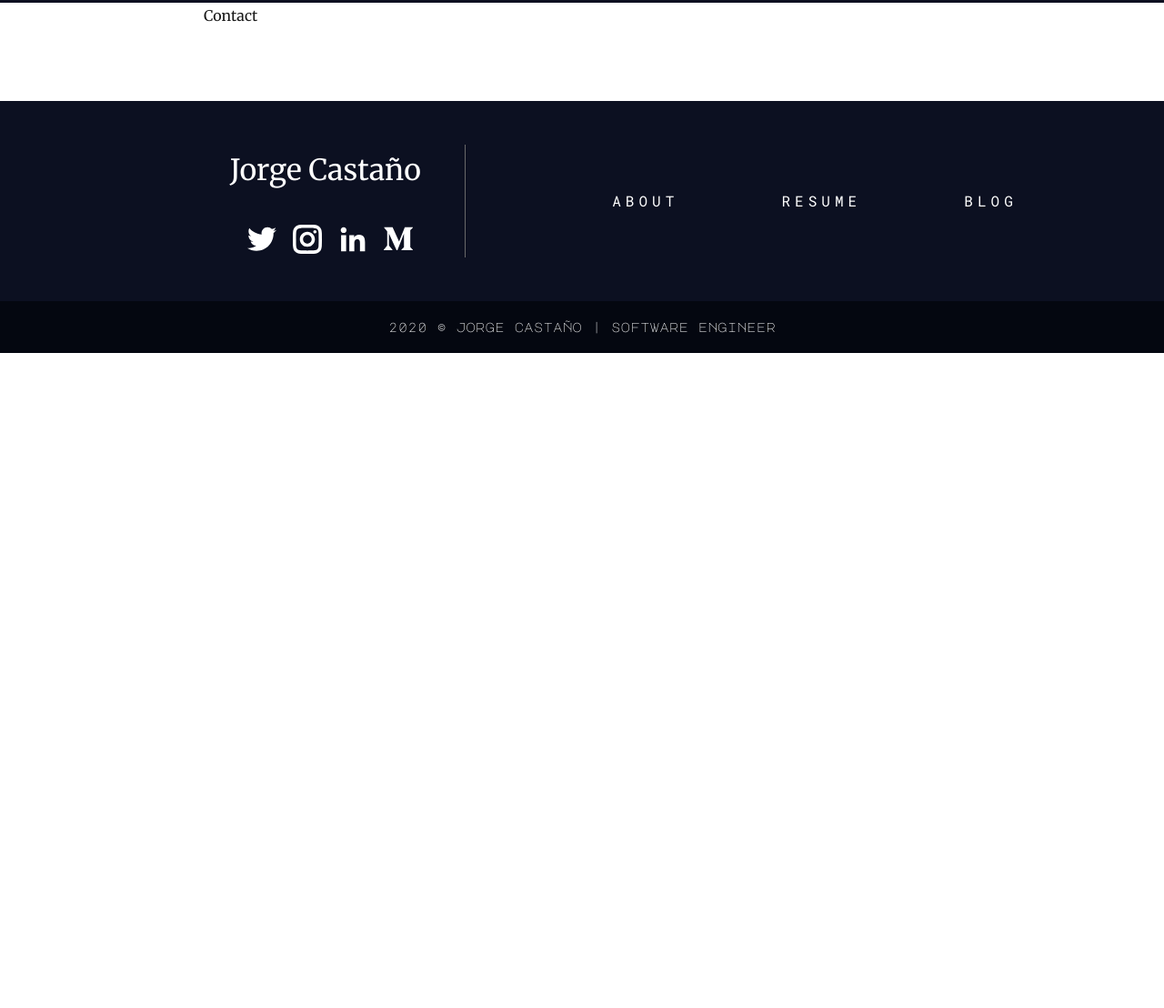
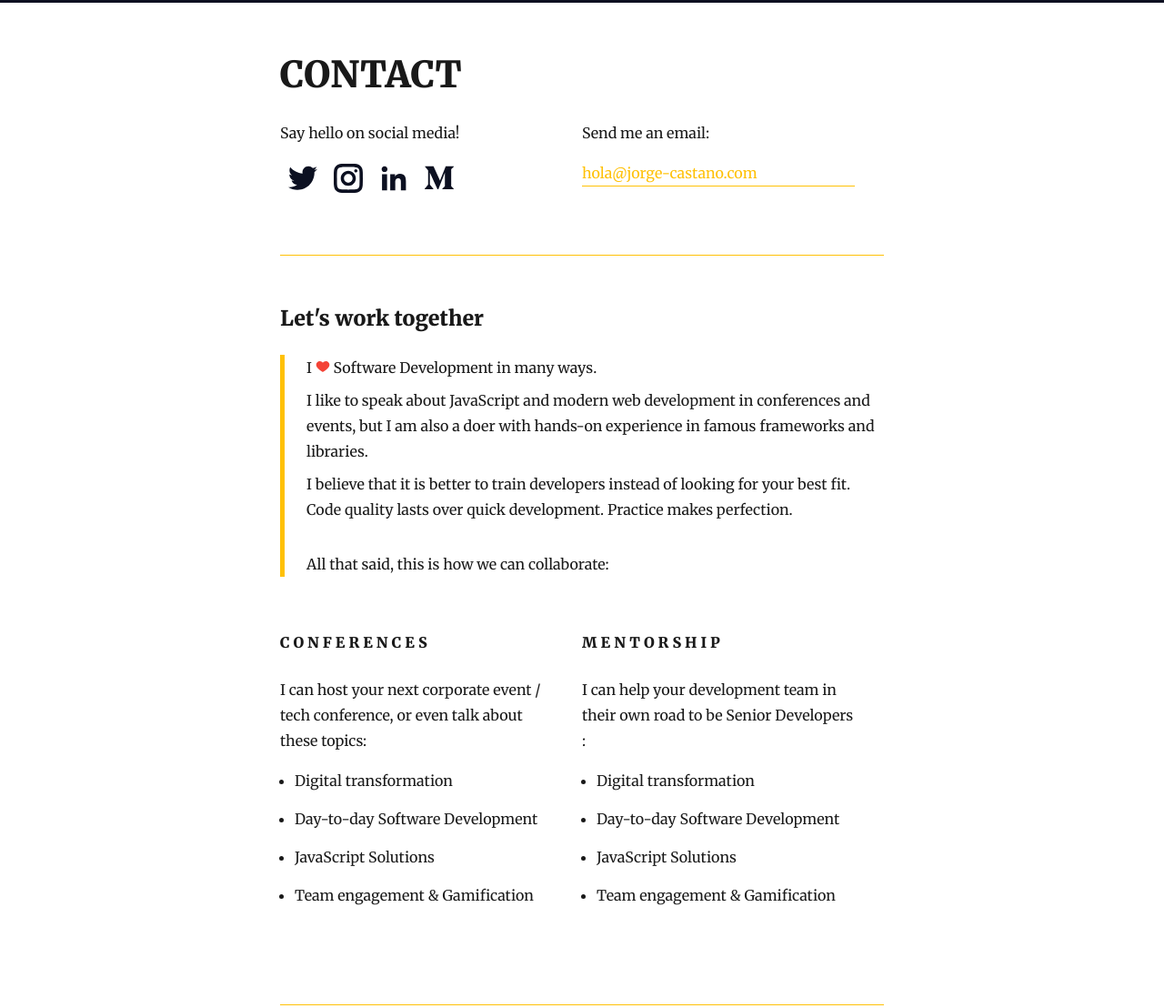
Before and after one commit to HungryElevator/hungryelevator.github.io, a Gatsby site: page /contact in a window 1280 px wide. Shown: the part 77-1185 px from the top of the page at 91% size. Before the commit the page ends 800 px from the top, so only its background shows below. Built offline with nearby package versions, Linux system fonts and the light colour scheme; Gatsby itself is replaced by a stand-in of ours; some packages are replaced by stand-ins of ours.

Commit message:
contact page, first draft

```diff
--- a/src/components/UI/button.module.scss
+++ b/src/components/UI/button.module.scss
@@ -12,7 +12,6 @@ a {
   cursor: pointer;
   font-family: 'Roboto Mono';
   letter-spacing: 3px;
-  margin-right: 1rem;
   outline: none;
   padding: .8rem 2rem;
   text-transform: uppercase;
--- /dev/null
+++ b/src/components/contact-info.js
@@ -0,0 +1,53 @@
+import React from 'react';
+import { FcLike } from 'react-icons/fc';
+import styles from './contact-info.module.scss';
+import SocialIcons from './social-icons';
+
+const ContactInfo = () => {
+  return (
+    <div className={styles.Contact}>
+      <h1>CONTACT</h1>
+      <div className={styles.Block}>
+        <section>
+          <p>Say hello on social media!</p>
+          <SocialIcons theme="Dark" position="Left" />
+        </section>
+        <section className={styles.Mail}>
+          <p>Send me an email:</p>
+          <a href="mailto:hola@jorge-castano.com">hola@jorge-castano.com</a>
+        </section>
+      </div>
+      <h3>Let's work together</h3>
+      <section className={styles.ShortInfo}>
+        <p>{['I ', <FcLike />, ' Software Development in many ways.']}</p>
+        <p>I like to speak about JavaScript and modern web development in conferences and events, but I am also a doer with hands-on experience in famous frameworks and libraries.</p>
+        <p>I believe that it is better to train developers instead of looking for your best fit. Code quality lasts over quick development. Practice makes perfection.</p>
+        <p>All that said, this is how we can collaborate:</p>
+      </section>
+      <div className={styles.Block}>
+        <section>
+          <h4>Conferences</h4>
+          <p>I can host your next corporate event / tech conference, or even talk about these topics:</p>
+          <ul>
+            <li>Digital transformation</li>
+            <li>Day-to-day Software Development</li>
+            <li>JavaScript Solutions</li>
+            <li>Team engagement & Gamification</li>
+          </ul>
+        </section>
+        <section>
+          <h4>Mentorship</h4>
+          <p>I can help your development team in their own road to be Senior Developers :</p>
+          <ul>
+            <li>Digital transformation</li>
+            <li>Day-to-day Software Development</li>
+            <li>JavaScript Solutions</li>
+            <li>Team engagement & Gamification</li>
+          </ul>
+        </section>
+      </div>
+    </div>
+  );
+};
+
+export default ContactInfo;
--- /dev/null
+++ b/src/components/contact-info.module.scss
@@ -0,0 +1,67 @@
+@import '../utils/constants.scss';
+
+.Contact {
+  margin: auto;
+
+  @include xl {
+    width: 80%;
+  }
+
+  .Block {
+    border-bottom: 1px solid $console-yellow-light;
+    display: flex;
+    flex-flow: column;
+    padding-bottom: 2rem;
+
+    @include md {
+      flex-flow: row;
+    }
+
+    section {
+      display: flex;
+      flex-flow: column;
+      margin-bottom: 2rem;
+      width: 100%;
+
+      @include md {
+        padding-right: 2rem;
+        width: 50%;
+      }
+
+      &.Mail {
+        a {
+          color: $console-yellow-light;
+
+          &:hover {
+            color: $console-yellow;
+          }
+        }
+      }
+
+      h4 {
+        letter-spacing: 4px;
+      }
+
+      ul {
+        padding-left: 1rem;
+      }
+
+      p {
+        margin-bottom: 1rem;
+      }
+    }
+  }
+
+  .ShortInfo {
+    border-left: 5px solid $console-yellow-light;
+    padding-left: 1.5rem;
+
+    > p {
+      margin-bottom: .5rem;
+
+      &:last-of-type {
+        margin-top: 2rem;
+      }
+    }
+  }
+}
--- a/src/components/footer.js
+++ b/src/components/footer.js
@@ -1,7 +1,7 @@
 import React from 'react';
-import { GrTwitter, GrInstagram, GrGithub, GrLinkedinOption, GrMedium } from 'react-icons/gr';
 import { Link } from 'gatsby';
 
+import SocialIcons from './social-icons';
 import styles from './footer.module.scss';
 
 const Footer = () => {
@@ -9,48 +9,7 @@ const Footer = () => {
     <footer className={styles.Footer}>
       <section className={styles.Social}>
         <p>Jorge Castaño</p>
-        <div className={styles.Icons}>
-          <a
-            className={styles.SocialIcon}
-            href="https://twitter.com/jorgeCasteR"
-            target="_blank"
-            rel="noopener noreferrer"
-          >
-            <GrTwitter />
-          </a>
-          <a
-            className={styles.SocialIcon}
-            href="https://www.instagram.com/jorgecaster"
-            target="_blank"
-            rel="noopener noreferrer"
-          >
-            <GrInstagram />
-          </a>
-          {/* <a
-            className={styles.SocialIcon}
-            href="https://github.com/jorgcast"
-            target="_blank"
-            rel="noopener noreferrer"
-          >
-            <GrGithub />
-          </a> */}
-          <a
-            className={styles.SocialIcon}
-            href="https://www.linkedin.com/in/jorge-casta%C3%B1o"
-            target="_blank"
-            rel="noopener noreferrer"
-          >
-            <GrLinkedinOption />
-          </a>
-          <a
-            className={styles.SocialIcon}
-            href="https://medium.com/@jorgecaster"
-            target="_blank"
-            rel="noopener noreferrer"
-          >
-            <GrMedium />
-          </a>
-        </div>
+        <SocialIcons />
       </section>
       <section className={styles.Navigation}>
         <Link to="/" activeClassName={styles.Selected}>ABOUT</Link>
--- a/src/components/footer.module.scss
+++ b/src/components/footer.module.scss
@@ -50,28 +50,6 @@
     }
   }
 
-  .Icons {
-    display: flex;
-    justify-content: flex-end;
-
-    .SocialIcon {
-      align-items: center;
-      box-shadow: none;
-      color: white;
-      display: flex;
-      height: 40px;
-      justify-content: center;
-      padding: 5px;
-      transition: .15s linear;
-      width: 50px;
-
-      &:hover {
-        color: $console-yellow;
-        transform: scale(1.2);
-      }
-    }
-  }
-
   .Last {
     background-color: $console-bg-dark;
     font-family: 'Major Mono Display';
--- a/src/components/profile.js
+++ b/src/components/profile.js
@@ -88,7 +88,7 @@ const Profile = () => {
       </section>
 
       <section className={styles.ButtonLine}>
-        <Button text="Get in touch" />
+        <Button text="Get in touch" navigate="/contact" />
       </section>
 
       <section>
--- /dev/null
+++ b/src/components/social-icons.js
@@ -0,0 +1,52 @@
+import React from 'react';
+import { GrTwitter, GrInstagram, GrGithub, GrLinkedinOption, GrMedium } from 'react-icons/gr';
+import styles from './social-icons.module.scss';
+
+const SocialIcons = ({ theme = 'Light', position = 'Right' }) => {
+  return (
+    <div className={`${styles.Icons} ${styles[theme]} ${styles[position]}`}>
+      <a
+        className={styles.SocialIcon}
+        href="https://twitter.com/jorgeCasteR"
+        target="_blank"
+        rel="noopener noreferrer"
+      >
+        <GrTwitter />
+      </a>
+      <a
+        className={styles.SocialIcon}
+        href="https://www.instagram.com/jorgecaster"
+        target="_blank"
+        rel="noopener noreferrer"
+      >
+        <GrInstagram />
+      </a>
+      {/* <a
+        className={styles.SocialIcon}
+        href="https://github.com/jorgcast"
+        target="_blank"
+        rel="noopener noreferrer"
+      >
+        <GrGithub />
+      </a> */}
+      <a
+        className={styles.SocialIcon}
+        href="https://www.linkedin.com/in/jorge-casta%C3%B1o"
+        target="_blank"
+        rel="noopener noreferrer"
+      >
+        <GrLinkedinOption />
+      </a>
+      <a
+        className={styles.SocialIcon}
+        href="https://medium.com/@jorgecaster"
+        target="_blank"
+        rel="noopener noreferrer"
+      >
+        <GrMedium />
+      </a>
+    </div>
+  );
+};
+
+export default SocialIcons;
--- /dev/null
+++ b/src/components/social-icons.module.scss
@@ -0,0 +1,43 @@
+@import '../utils/constants.scss';
+
+.Icons {
+  display: flex;
+
+  &.Right {
+    justify-content: flex-end;
+  }
+
+  &.Center {
+    justify-content: center;
+  }
+
+  &.Left {
+    justify-content: flex-start;
+  }
+
+  &.Light {
+    color: white;
+  }
+
+  &.Dark {
+    color: $console-bg;
+  }
+
+  .SocialIcon {
+    align-items: center;
+    box-shadow: none;
+    color: inherit;
+    font-size: 2rem;
+    display: flex;
+    height: 40px;
+    justify-content: center;
+    padding: 5px;
+    transition: .15s linear;
+    width: 50px;
+
+    &:hover {
+      color: $console-yellow;
+      transform: scale(1.2);
+    }
+  }
+}
--- a/src/components/web-layout.module.scss
+++ b/src/components/web-layout.module.scss
@@ -10,6 +10,7 @@
 
 .Content {
   margin: $header-height auto;
+  padding: 1px;
   width: 80%;
 
   @include sm {
--- a/src/pages/contact.js
+++ b/src/pages/contact.js
@@ -4,6 +4,7 @@ import { Link, graphql } from 'gatsby';
 
 import WebLayout from '../components/web-layout';
 import SEO from '../components/seo';
+import ContactInfo from '../components/contact-info';
 
 
 const Contact = ({ data, location }) => {
@@ -12,7 +13,7 @@ const Contact = ({ data, location }) => {
   return (
     <WebLayout location={location} title={title}>
       <SEO title={`Contact | ${jorge}`} />
-      {' Contact'}
+      <ContactInfo />
     </WebLayout>
   );
 };
```
Also changed, not shown: src/components/UI/button.js (+8 -1 lines), .eslintrc.js.
